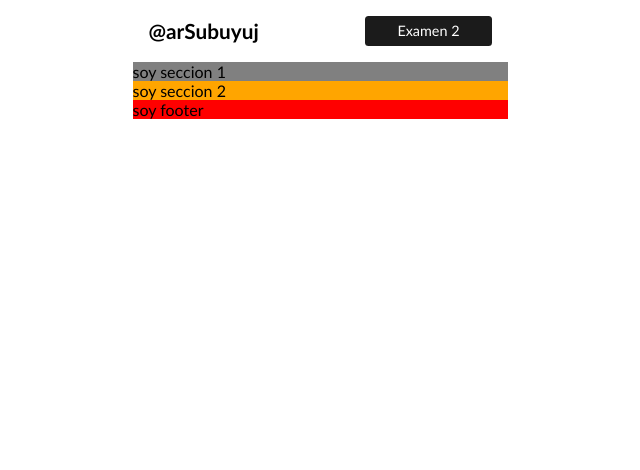
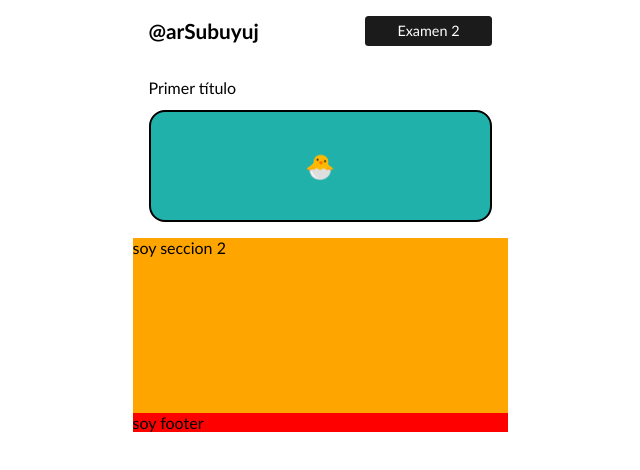
Before and after one commit to Leibril2007/segunda_practica, a plain HTML site: page index.html in a window 1280 px wide. Shown: the whole page, without its empty margins (320-960 px from the left). Drawn offline with Linux system fonts and the light colour scheme.

Commit message:
seccion 1

```diff
--- a/seccion 1/seccion1.css
+++ b/seccion 1/seccion1.css
@@ -1,3 +1,23 @@
 .seccion1{
-    background-color: gray;
+    padding: 1rem 1rem;
 }
+
+.titS1{
+    font-size: 1rem;
+    font-weight: 500;
+}
+
+.hijS1{
+    margin-top: 0.8rem;
+    width: 100%;
+    height: 7rem;
+    border: 2px solid black;
+    border-radius: 1rem;
+
+    background-color: lightseagreen;
+
+    display: flex;
+    justify-content: center;
+    align-items: center;
+    font-size: 1.5rem;
+}
--- a/seccion 1/seccion1.js
+++ b/seccion 1/seccion1.js
@@ -1,3 +1,10 @@
 let vSec1 = document.querySelector(".seccion1");
 
-vSec1.innerHTML = `soy seccion 1`;
+vSec1.innerHTML = `
+
+    <h2 class="titS1">Primer título</h2>
+
+    <div class="hijS1">🐣</div>
+
+
+`;
```
